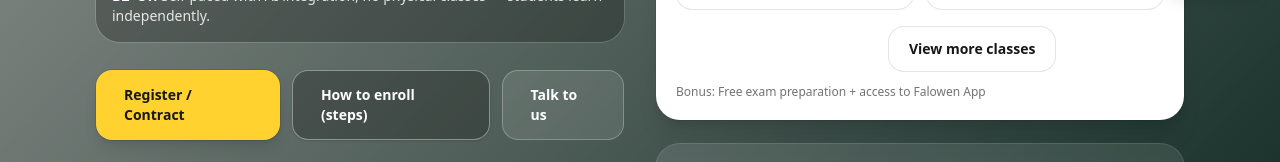
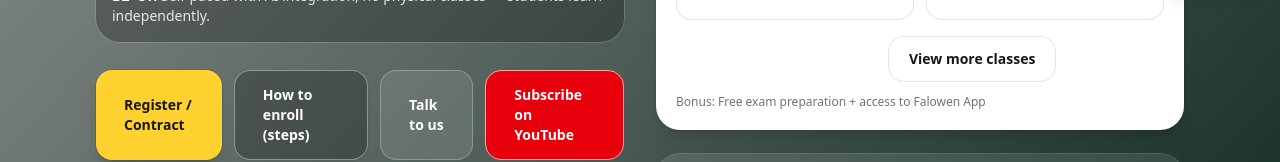
Before and after one commit to learngermanghana/learngermanghana-site, a Next.js app: page / in a window 1280 px wide. Shown: the part 790-952 px from the top of the page. Built offline with nearby package versions, Linux system fonts and the light colour scheme; no server answers.

Commit message:
Add YouTube subscribe button to high-traffic student pages

```diff
--- a/src/app/classes/ClassesPageClient.tsx
+++ b/src/app/classes/ClassesPageClient.tsx
@@ -5,6 +5,7 @@ import Image from "next/image";
 import { useEffect, useMemo, useState } from "react";
 
 import { Container } from "@/components/Container";
+import { YouTubeSubscribeButton } from "@/components/YouTubeSubscribeButton";
 import { tuitionFeesGHS, goetheExamFeesGHS } from "@/data/content";
 import { publicUpcomingClasses as upcomingClasses } from "@/data/classesCatalog";
 import { getClassPath, getNextIntake } from "@/lib/classes";
@@ -143,6 +144,8 @@ export default function ClassesPage() {
           <div className="mt-4 rounded-2xl border border-black/10 bg-white/70 p-4 text-sm text-neutral-700">
             New here? Open each class detail page to quickly review the schedule, fees, and enrollment steps one by one.
           </div>
+
+          <YouTubeSubscribeButton className="mt-4 w-full sm:w-auto" />
 
           <div className="mt-6 grid gap-4">
             {filteredClasses.map((c, index) => {
--- a/src/app/page.tsx
+++ b/src/app/page.tsx
@@ -3,6 +3,7 @@ import Link from "next/link";
 import Image from "next/image";
 import { Container } from "@/components/Container";
 import { RandomReviews } from "@/components/RandomReviews";
+import { YouTubeSubscribeButton } from "@/components/YouTubeSubscribeButton";
 import { CTA, LINKS, SITE } from "@/lib/site";
 import { publicUpcomingClasses as upcomingClasses } from "@/data/classesCatalog";
 import { getBlogPosts } from "@/lib/blog";
@@ -142,6 +143,8 @@ export default async function HomePage() {
                   >
                     Talk to us
                   </a>
+
+                  <YouTubeSubscribeButton className="w-full sm:w-auto border-red-300 px-7 py-3.5" />
                 </div>
 
                 <div className="mt-6 sm:mt-8 grid grid-cols-1 sm:grid-cols-2 gap-3 max-w-xl">
--- a/src/app/pricing/page.tsx
+++ b/src/app/pricing/page.tsx
@@ -1,5 +1,6 @@
 import { Container } from "@/components/Container";
 import { SectionTitle } from "@/components/SectionTitle";
+import { YouTubeSubscribeButton } from "@/components/YouTubeSubscribeButton";
 import { courses, feeNotes, goetheExamFeesGHS, goetheExamLinks, tuitionFeesGHS } from "@/data/content";
 import { CTA } from "@/lib/site";
 
@@ -92,6 +93,7 @@ export default function PricingPage() {
                 >
                   Talk to us
                 </a>
+                <YouTubeSubscribeButton />
               </div>
             </div>
           </div>
--- a/src/app/schedule/page.tsx
+++ b/src/app/schedule/page.tsx
@@ -1,5 +1,6 @@
 import { Container } from "@/components/Container";
 import { SectionTitle } from "@/components/SectionTitle";
+import { YouTubeSubscribeButton } from "@/components/YouTubeSubscribeButton";
 import { publicUpcomingClasses as upcomingClasses } from "@/data/classesCatalog";
 import { formatDatePretty } from "@/lib/date";
 import { CTA } from "@/lib/site";
@@ -91,6 +92,7 @@ export default function SchedulePage() {
               >
                 Talk to us
               </a>
+              <YouTubeSubscribeButton />
             </div>
           </div>
         </section>
--- /dev/null
+++ b/src/components/YouTubeSubscribeButton.tsx
@@ -0,0 +1,18 @@
+import { LINKS } from "@/lib/site";
+
+type Props = {
+  className?: string;
+};
+
+export function YouTubeSubscribeButton({ className = "" }: Props) {
+  return (
+    <a
+      href={LINKS.youtubeSubscribe}
+      target="_blank"
+      rel="noreferrer"
+      className={`inline-flex items-center justify-center rounded-2xl border border-red-200 bg-red-600 px-4 py-2 text-sm font-semibold text-white hover:bg-red-500 ${className}`}
+    >
+      Subscribe on YouTube
+    </a>
+  );
+}
--- a/src/lib/site.ts
+++ b/src/lib/site.ts
@@ -15,6 +15,7 @@ export const LINKS = {
   register: "https://register.falowen.app",
   placementTest: "https://www.falowen.app/placement-test",
   blog: "https://blog.falowen.app",
+  youtubeSubscribe: "https://www.youtube.com/@LLEAGhana?sub_confirmation=1",
 };
 
 export const SOCIAL_LINKS = {
```
